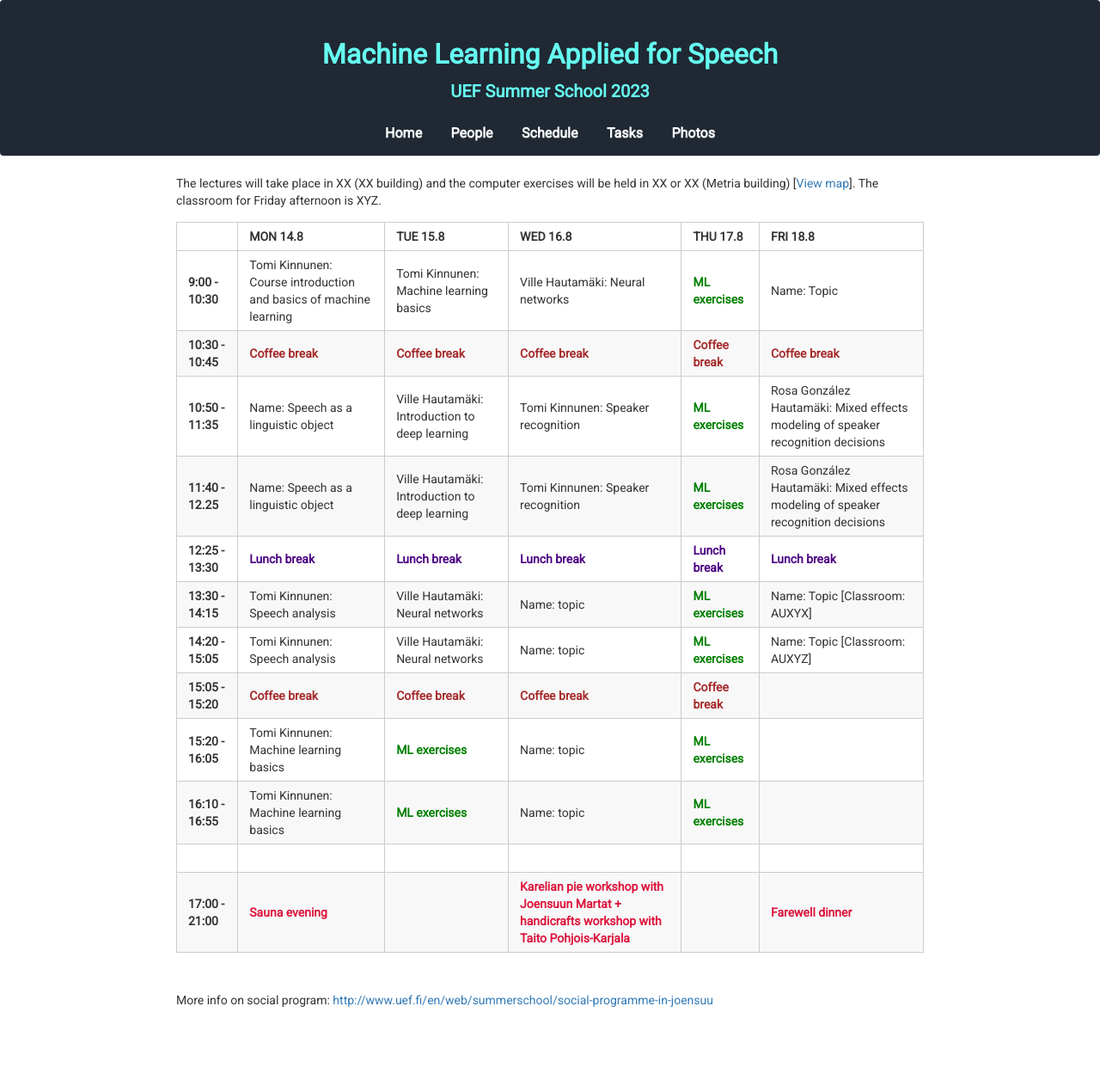
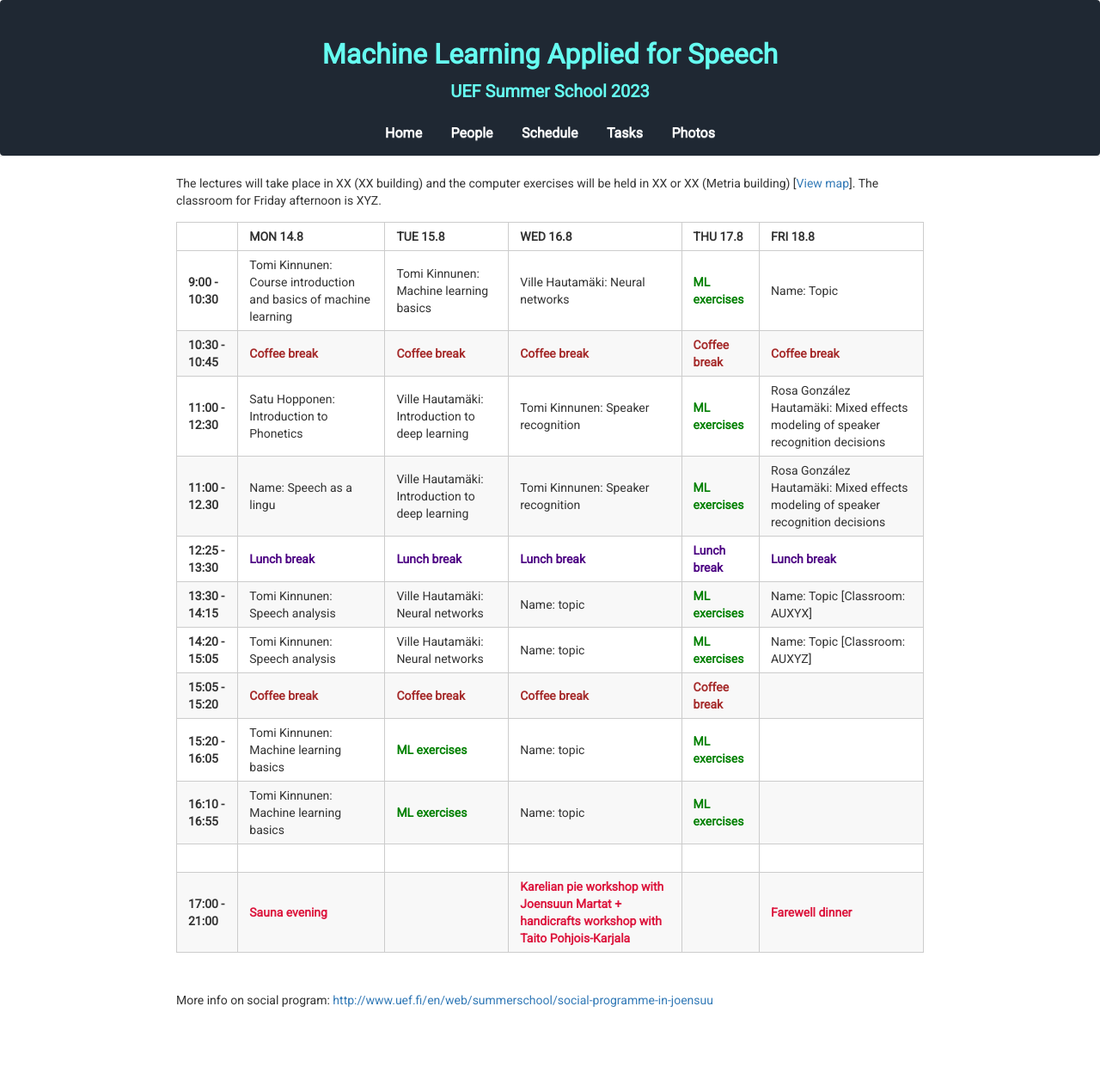
Before and after one commit to vpspeech/summerschool2023, a Jekyll site: the page built from schedule.md, in a window 1280 px wide. Shown: the whole page at 86% size. Built offline with Jekyll 4.4.1, drawn with Linux system fonts in a browser that asks for light colours; nearby versions of some CDN libraries.

Commit message:
Update schedule.md

```diff
--- a/schedule.md
+++ b/schedule.md
@@ -9,8 +9,8 @@
 |-------------------|---------------------------------------------------|---------------------------------------------------------|---------------------------------------------------|---------------------------------------------------|---------------------------------------------------|
 | **9:00 - 10:30**   |            Tomi Kinnunen: Course introduction and basics of machine learning                                       | Tomi Kinnunen: Machine learning basics                       | Ville Hautamäki: Neural networks                        | <span style="color:green">**ML exercises**</span> | Name: Topic                 |
 | **10:30 - 10:45** | <span style="color:brown">**Coffee break**</span> | <span style="color:brown">**Coffee break**</span>       | <span style="color:brown">**Coffee break**</span> | <span style="color:brown">**Coffee break**</span>       | <span style="color:brown">**Coffee break**</span> |
-| **10:50 - 11:35** | Name: Speech as a linguistic object             | Ville Hautamäki: Introduction to deep learning                | Tomi Kinnunen: Speaker recognition                     | <span style="color:green">**ML exercises**</span> | Rosa González Hautamäki: Mixed effects modeling of speaker recognition decisions |
-| **11:40 - 12.25** | Name: Speech as a linguistic object             | Ville Hautamäki: Introduction to deep learning                | Tomi Kinnunen: Speaker recognition                     | <span style="color:green">**ML exercises**</span> | Rosa González Hautamäki: Mixed effects modeling of speaker recognition decisions |
+| **11:00 - 12:30** | Satu Hopponen: Introduction to Phonetics           | Ville Hautamäki: Introduction to deep learning                | Tomi Kinnunen: Speaker recognition                     | <span style="color:green">**ML exercises**</span> | Rosa González Hautamäki: Mixed effects modeling of speaker recognition decisions |
+| **11:00 - 12.30** | Name: Speech as a lingu           | Ville Hautamäki: Introduction to deep learning                | Tomi Kinnunen: Speaker recognition                     | <span style="color:green">**ML exercises**</span> | Rosa González Hautamäki: Mixed effects modeling of speaker recognition decisions |
 | **12:25 - 13:30** | <span style="color:indigo">**Lunch break**</span> | <span style="color:indigo">**Lunch break**</span>       | <span style="color:indigo">**Lunch break**</span> | <span style="color:indigo">**Lunch break**</span>       | <span style="color:indigo">**Lunch break**</span>   |
 | **13:30 - 14:15** | Tomi Kinnunen: Speech analysis                         | Ville Hautamäki: Neural networks                              | Name: topic                | <span style="color:green">**ML exercises**</span> | Name: Topic [Classroom: AUXYX]  |
 | **14:20 - 15:05** | Tomi Kinnunen: Speech analysis                         | Ville Hautamäki: Neural networks                              | Name: topic                 | <span style="color:green">**ML exercises**</span> | Name: Topic [Classroom: AUXYZ]  |
```
